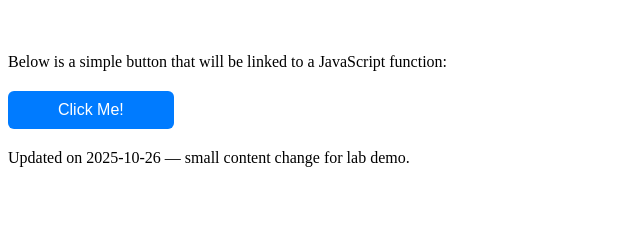
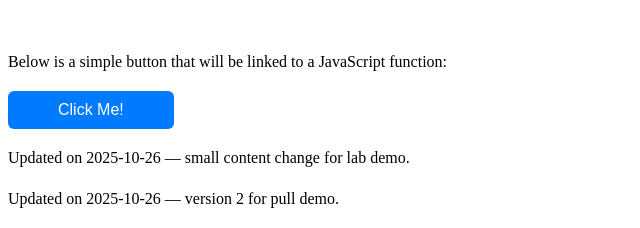
Before and after one commit to Mbillz05/24P-3061-website, a plain HTML site: page index.html in a window 1280 px wide. Shown: the part 1304-1532 px from the top of the page, without its empty margins (0-640 px from the left). Before the commit the page ends 1490 px from the top, so only its background shows below. Drawn offline with Linux system fonts and the light colour scheme.

Commit message:
Update footer text for pull demonstration

```diff
--- a/index.html
+++ b/index.html
@@ -66,6 +66,8 @@
 
 <footer>
   <p>Updated on 2025-10-26 — small content change for lab demo.</p>
+<p>Updated on 2025-10-26 — version 2 for pull demo.</p>
+
 </footer>
 
 </body>
```
